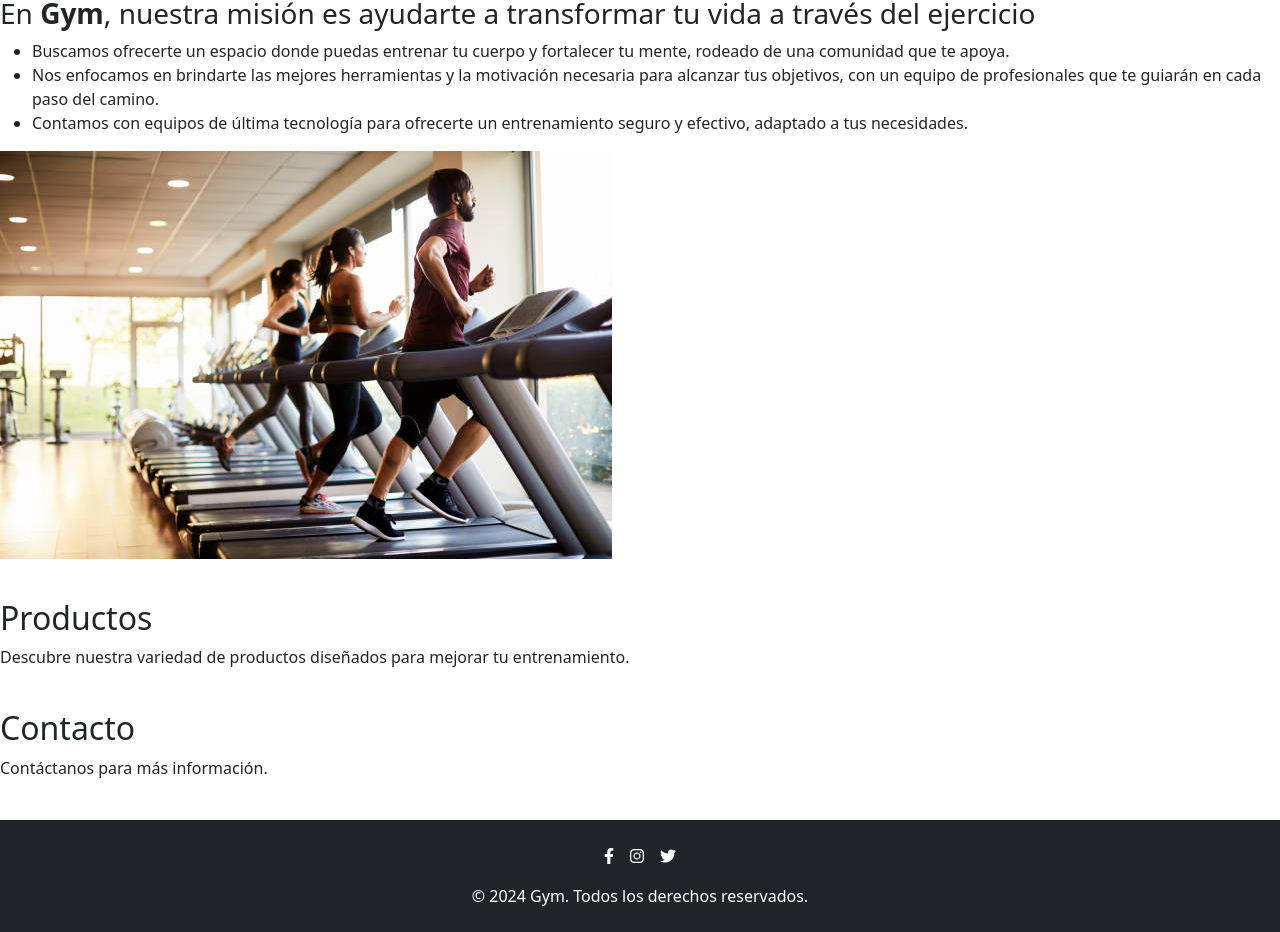
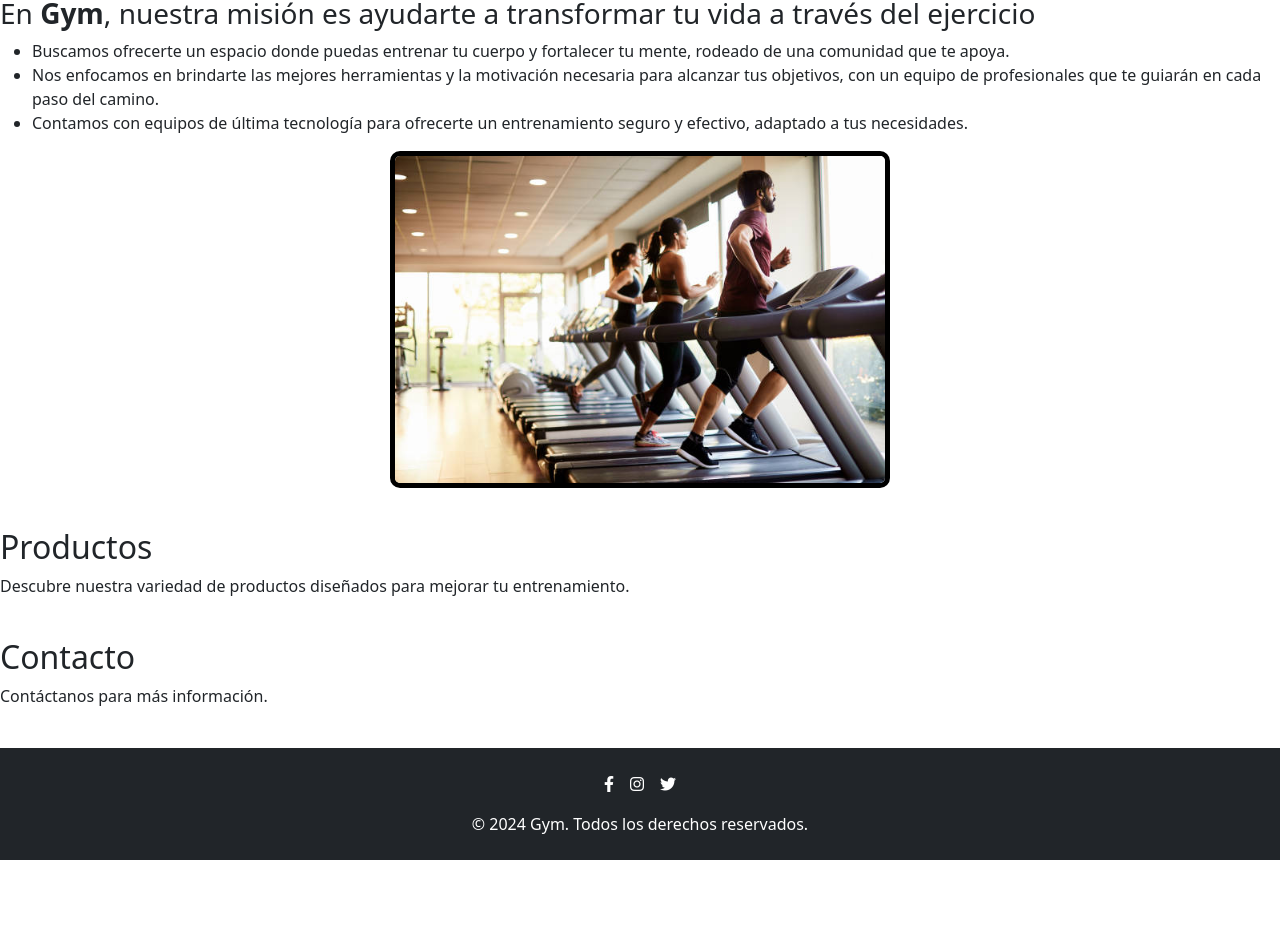
Before and after one commit to myrx2/proyecto-gym, a Next.js app: page / in a window 1280 px wide. Shown: the part 965-1897 px from the top of the page. After the commit the page ends 1825 px from the top, so only its background shows below. Built offline with nearby package versions, Linux system fonts and the light colour scheme.

Commit message:
module css

```diff
--- a/src/sections/AboutSection.js
+++ b/src/sections/AboutSection.js
@@ -1,10 +1,12 @@
-// src/sections/AboutSection.js
+import styles from '../styles/about.module.css';
 
 export default function AboutSection() {
   return (
     <section>
       <h2>Acerca de Nosotros</h2>
-      <h3>En <strong>Gym</strong>, nuestra misión es ayudarte a transformar tu vida a través del ejercicio</h3>
+      <h3>
+        En <strong>Gym</strong>, nuestra misión es ayudarte a transformar tu vida a través del ejercicio
+      </h3>
       <ul>
         <li>
           Buscamos ofrecerte un espacio donde puedas entrenar tu cuerpo y fortalecer tu mente, rodeado de una comunidad que te apoya.
@@ -17,8 +19,8 @@ export default function AboutSection() {
           Contamos con equipos de última tecnología para ofrecerte un entrenamiento seguro y efectivo, adaptado a tus necesidades.
         </li>
       </ul>
-      <div className="corre">
-        <img src="/images/cinta.jpg" alt="Imagen del Gimnasio" />
+      <div className={styles.corre}>
+        <img className={styles.imagenGimnasio} src="/images/cinta.jpg" alt="Imagen del Gimnasio" />
       </div>
     </section>
   );
--- a/src/styles/about.module.css
+++ b/src/styles/about.module.css
@@ -1,6 +1,13 @@
 .corre {
-    borderBotton:'10px solid black';
-    margin: 0;
-    text-align: center;
-    left:100px;
-  }
+
+  margin: 0;
+  text-align: center;
+  left: 100px;
+}
+
+.imagenGimnasio {
+  border: 5px solid black;
+  border-radius: 10px;
+  width: 100%;
+  max-width: 500px;
+}
```
